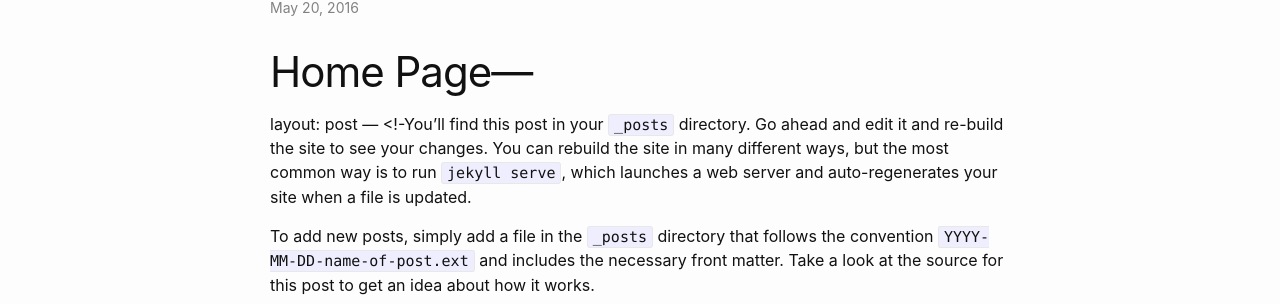
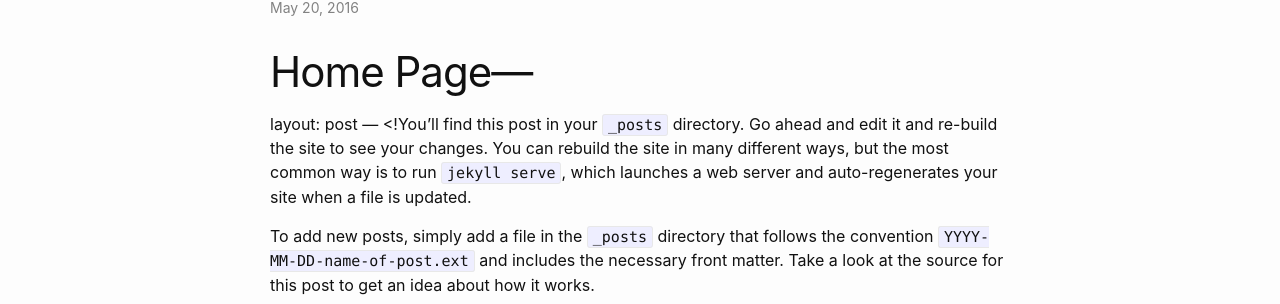
Before and after one commit to Abhiramvp/Abhiramvp.github.io, a Jekyll site: the page built from _posts/2016-05-20-Home Page.md, in a window 1280 px wide. Shown: the part 158-462 px from the top of the page. Built offline with Jekyll 4.4.1, drawn with Linux system fonts in a browser that asks for light colours; our own code applies the rules of GitHub Pages for plain Markdown files.

```diff
--- a/_posts/2016-05-20-Home Page.md
+++ b/_posts/2016-05-20-Home Page.md
@@ -1,7 +1,7 @@
 # Home Page---
 layout: post
 ---
-<!-You’ll find this post in your `_posts` directory. Go ahead and edit it and re-build the site to see your changes. You can rebuild the site in many different ways, but the most common way is to run `jekyll serve`, which launches a web server and auto-regenerates your site when a file is updated.
+<!You’ll find this post in your `_posts` directory. Go ahead and edit it and re-build the site to see your changes. You can rebuild the site in many different ways, but the most common way is to run `jekyll serve`, which launches a web server and auto-regenerates your site when a file is updated.
 
 To add new posts, simply add a file in the `_posts` directory that follows the convention `YYYY-MM-DD-name-of-post.ext` and includes the necessary front matter. Take a look at the source for this post to get an idea about how it works.
 
@@ -19,4 +19,4 @@ Check out the [Jekyll docs][jekyll-docs] for more info on how to get the most ou
 
 [jekyll-docs]: http://jekyllrb.com/docs/home
 [jekyll-gh]:   https://github.com/jekyll/jekyll
-[jekyll-talk]: https://talk.jekyllrb.com/-!>
+[jekyll-talk]: https://talk.jekyllrb.com/!>
```
